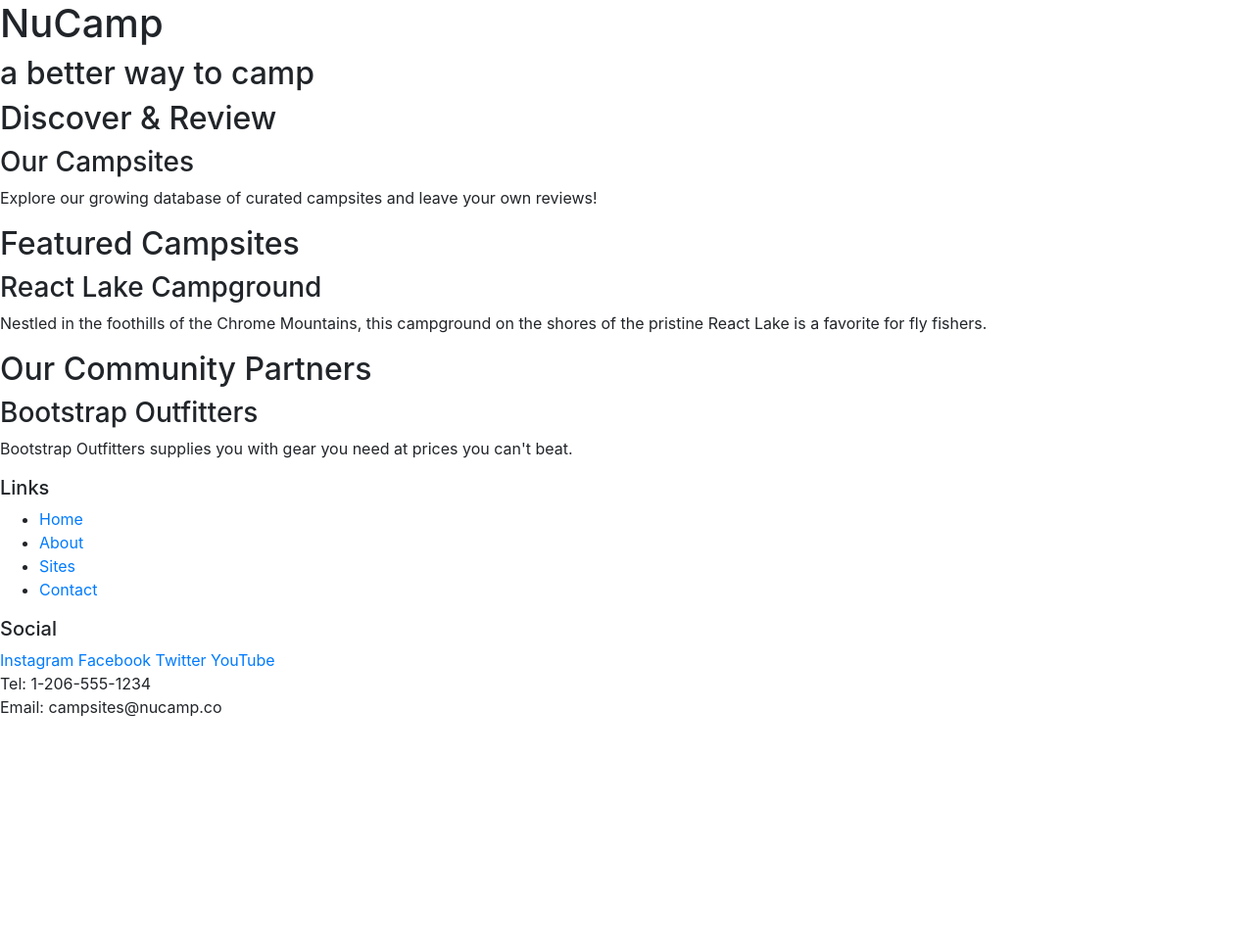
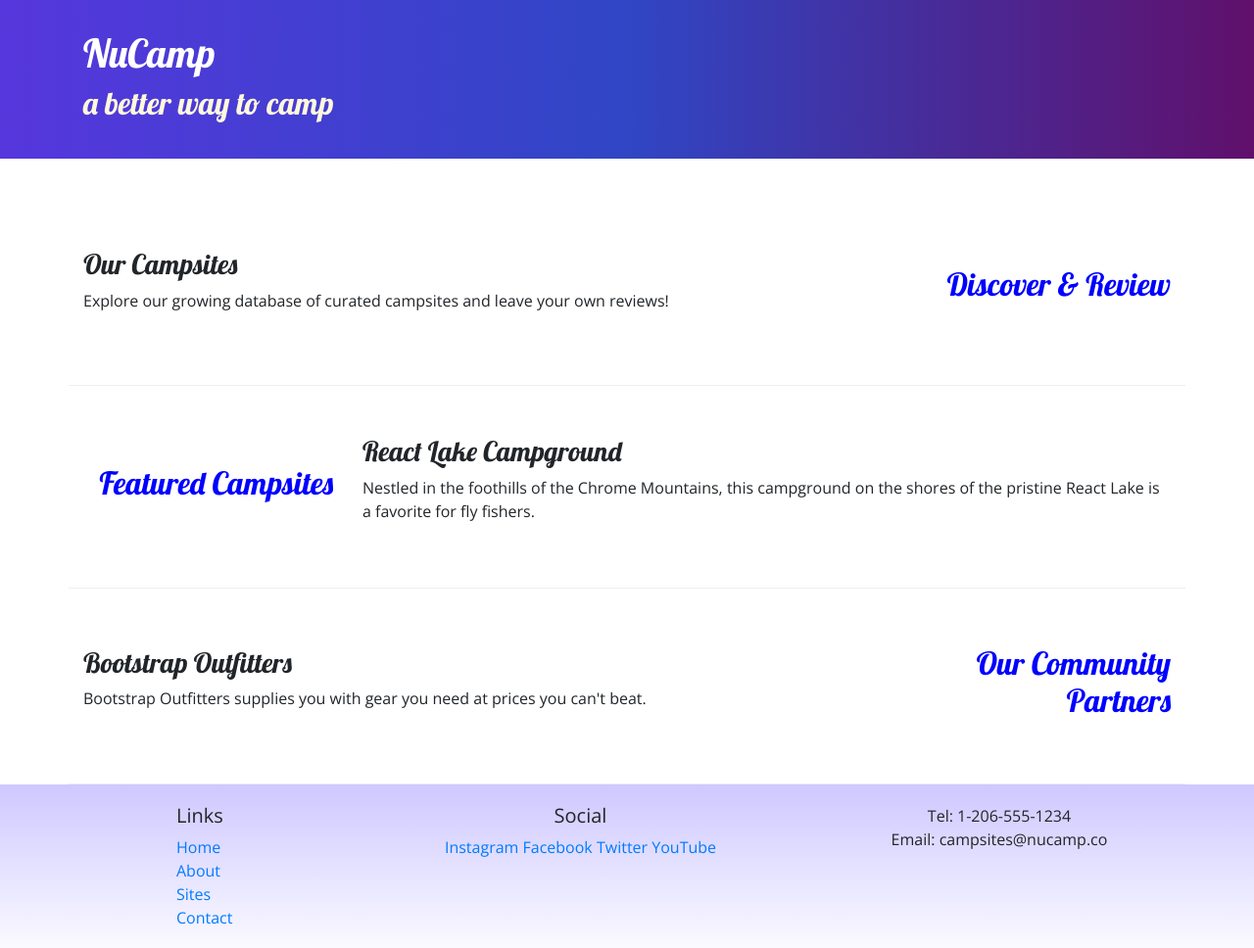
Before and after one commit to Kiki615/nucampsitePREV, a website: page index.html in a window 1280 px wide. Shown: the whole page at 98% size. Before the commit the page ends 800 px from the top, so only its background shows below. Drawn offline with nearby package versions, Linux system fonts and the light colour scheme.

Commit message:
Adding Custom Styles

```diff
--- /dev/null
+++ b/css/styles.css
@@ -0,0 +1,27 @@
+body{
+    font-family: "Open Sans", sans-serif;
+}
+h1, h2, h3 {
+    font-family: "Lobster", cursive;
+}
+h2 {
+    color: blue;
+}
+header h2 {
+    color:cornsilk;
+}
+footer {
+    background-image: linear-gradient(#cec8ff,white);
+    padding: 20px;
+}
+.jumbotron {
+    padding: 30px;
+    background-image: linear-gradient(to right, #5637dd, #3046c5, #60106b);
+    color: white;
+}
+.row-content{
+    padding: 50px 0;
+    border-bottom: 1px ridge;
+    min-height: 200px;
+
+}
--- a/index.html
+++ b/index.html
@@ -9,56 +9,85 @@
     <!-- Bootstrap CSS -->
     <link rel="stylesheet" href="node_modules/bootstrap/dist/css/bootstrap.min.css" />
 
+     <!-- Additional CSS must be placed after Bootstrap CSS -->
+     <link rel="stylesheet" href="https://fonts.googleapis.com/css?family=Lobster|Open+Sans" />
+     <link rel="stylesheet" href="css/styles.css" />
+
         <title>NuCamp: A Better Way To Camp</title>
     </head>
 
     <body>
 
-        <header>
-            <div>
+        <header class="jumbotron jumbotron-fluid">
+            <div class="container">
+                <div class="row">
+                    <div class="col">
                         <h1>NuCamp</h1>
                         <h2>a better way to camp</h2>
                     </div>
+                </div>
+            </div>
+
+
         </header>
 
-        <div>
-            <h2>Discover & Review</h2>
+        <div class="container">
+            <div class="row row-content align-items-center">
+
+                <div class="col-sm-4 order-sm-last col-md-3">
+                    <h2 class="text-sm-right">Discover & Review</h2>
+                </div>
+                <div class="col">
                     <h3>Our Campsites</h3>
                     <p>Explore our growing database of curated campsites and leave your own reviews!</p>
                 </div>
+            </div>
 
-        <div>
-            <h2>Featured Campsites</h2>
+                <div class="row row-content align-items-center">
+                    <div class="col-sm-4 col-md-3">
+                        <h2 class="text-sm-right">Featured Campsites</h2>
+                    </div>
+                    <div class="col">
                         <h3>React Lake Campground</h3>
                         <p>Nestled in the foothills of the Chrome Mountains, this campground on the shores of the pristine React Lake is a favorite for fly fishers.</p>
                     </div>
+                </div>
 
-        <div>
-            <h2>Our Community Partners</h2>
+                <div class="row row-content align-items-center">
+                    <div class="col-sm-4 order-sm-last col-md-3">
+                        <h2 class="text-sm-right">Our Community Partners</h2>
+                    </div>
+                    <div class="col">
                         <h3>Bootstrap Outfitters</h3>
                         <p>Bootstrap Outfitters supplies you with gear you need at prices you can't beat.</p>
                     </div>
+                </div>
 
+        </div>
         <footer>
-            <div>
+            <div class="container">
+                <div class="row">
+                    <div class="col-4 col-sm-2 offset-1">
                         <h5>Links</h5>
-                <ul>
+                        <ul class="list-unstyled">
                             <li><a href="#">Home</a></li>
                             <li><a href="#">About</a></li>
                             <li><a href="#">Sites</a></li>
                             <li><a href="#">Contact</a></li>
                         </ul>
                     </div>
-            <div>
+                    <div class="col-6 col-sm-5 text-center">
                         <h5>Social</h5>
                         <a href="http://instagram.com/">Instagram</a>
                         <a href="http://facebook.com/">Facebook</a>
                         <a href="http://twitter.com/">Twitter</a>
                         <a href="http://youtube.com/">YouTube</a>
                     </div>
-            <div>
+                    <div class="col-sm-4 text-center">
                         Tel: 1-206-555-1234<br />
                         Email: campsites@nucamp.co
+                    </div>
+                </div>
             </div>
         </footer>
 
```
Lines whose indentation alone changed are shown as unchanged.
